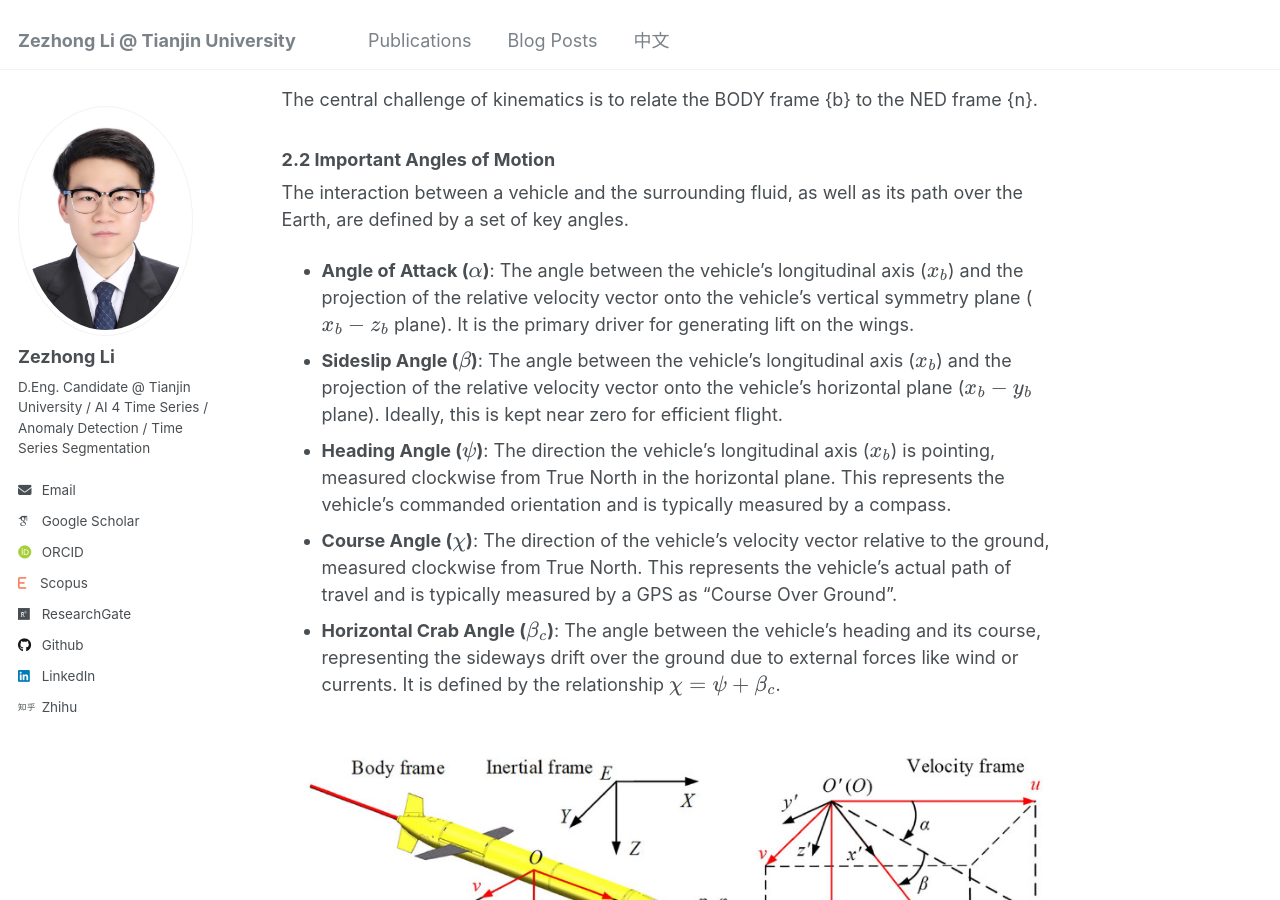
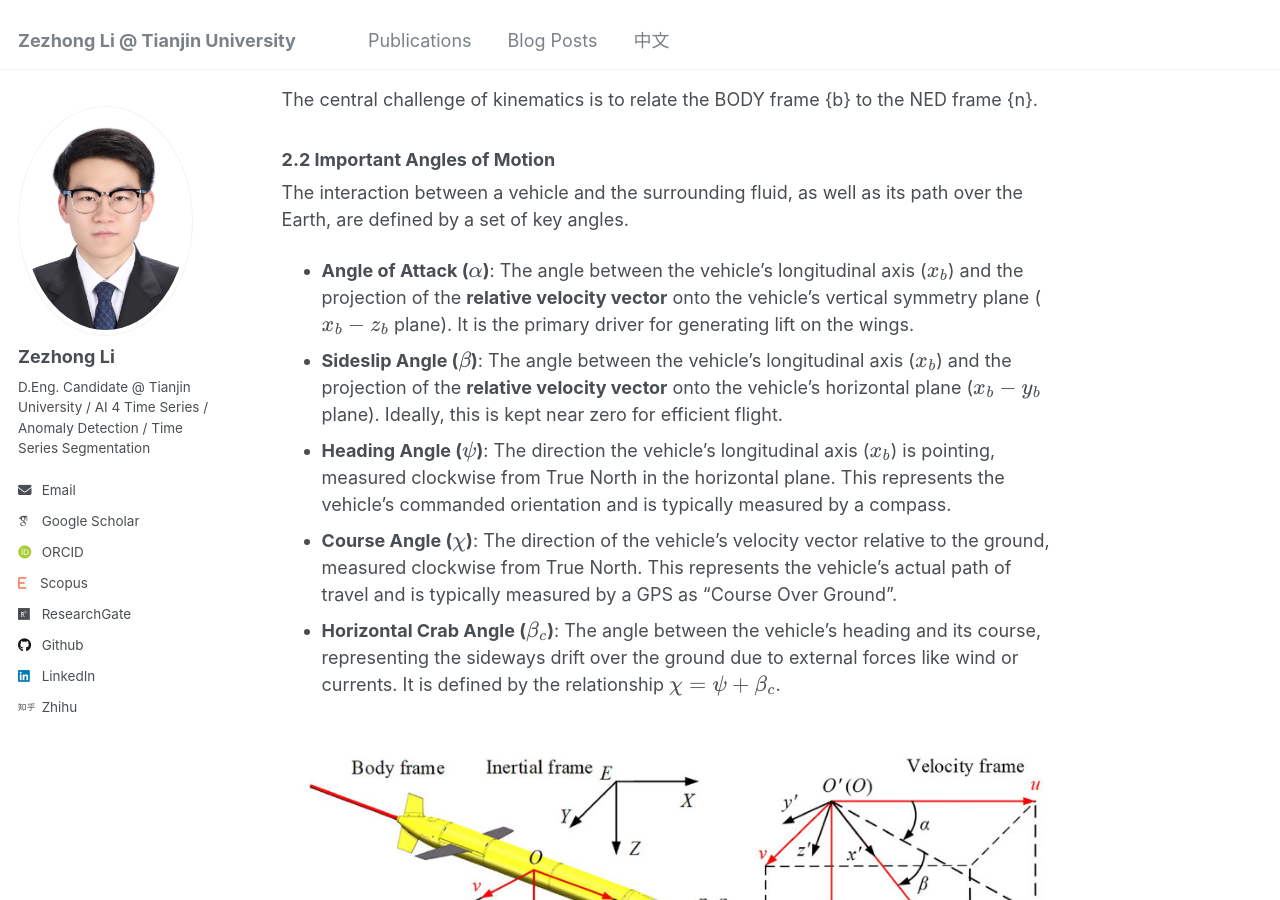
Before and after one commit to lzz19980125/lzz19980125.github.io, a Jekyll site: the page built from _posts/2025-7-28-Kinematic Analysis of Underwater Gliders.md, in a window 1280 px wide and 900 px high, scrolled down 3118 px. Built offline with Jekyll 4.4.1, drawn with Linux system fonts in a browser that asks for light colours; some web fonts are replaced.

Commit message:
Update 2025-7-28-Kinematic Analysis of Underwater Gliders.md

```diff
--- a/_posts/2025-7-28-Kinematic Analysis of Underwater Gliders.md
+++ b/_posts/2025-7-28-Kinematic Analysis of Underwater Gliders.md
@@ -62,8 +62,8 @@ The central challenge of kinematics is to relate the BODY frame {b} to the NED f
 
 The interaction between a vehicle and the surrounding fluid, as well as its path over the Earth, are defined by a set of key angles.
 
-*   **Angle of Attack ($$\alpha$$)**: The angle between the vehicle's longitudinal axis ($$x_b$$) and the projection of the relative velocity vector onto the vehicle's vertical symmetry plane ($$x_b-z_b$$ plane). It is the primary driver for generating lift on the wings.
-*   **Sideslip Angle ($$\beta$$)**: The angle between the vehicle's longitudinal axis ($$x_b$$) and the projection of the relative velocity vector onto the vehicle's horizontal plane ($$x_b-y_b$$ plane). Ideally, this is kept near zero for efficient flight.
+*   **Angle of Attack ($$\alpha$$)**: The angle between the vehicle's longitudinal axis ($$x_b$$) and the projection of the **relative velocity vector** onto the vehicle's vertical symmetry plane ($$x_b-z_b$$ plane). It is the primary driver for generating lift on the wings.
+*   **Sideslip Angle ($$\beta$$)**: The angle between the vehicle's longitudinal axis ($$x_b$$) and the projection of the **relative velocity vector** onto the vehicle's horizontal plane ($$x_b-y_b$$ plane). Ideally, this is kept near zero for efficient flight.
 *   **Heading Angle ($$\psi$$)**: The direction the vehicle's longitudinal axis ($$x_b$$) is pointing, measured clockwise from True North in the horizontal plane. This represents the vehicle's commanded orientation and is typically measured by a compass.
 *   **Course Angle ($$\chi$$)**: The direction of the vehicle's velocity vector relative to the ground, measured clockwise from True North. This represents the vehicle's actual path of travel and is typically measured by a GPS as "Course Over Ground".
 *   **Horizontal Crab Angle ($$\beta_c$$)**: The angle between the vehicle's heading and its course, representing the sideways drift over the ground due to external forces like wind or currents. It is defined by the relationship $$ \chi = \psi + \beta_c $$.
```
